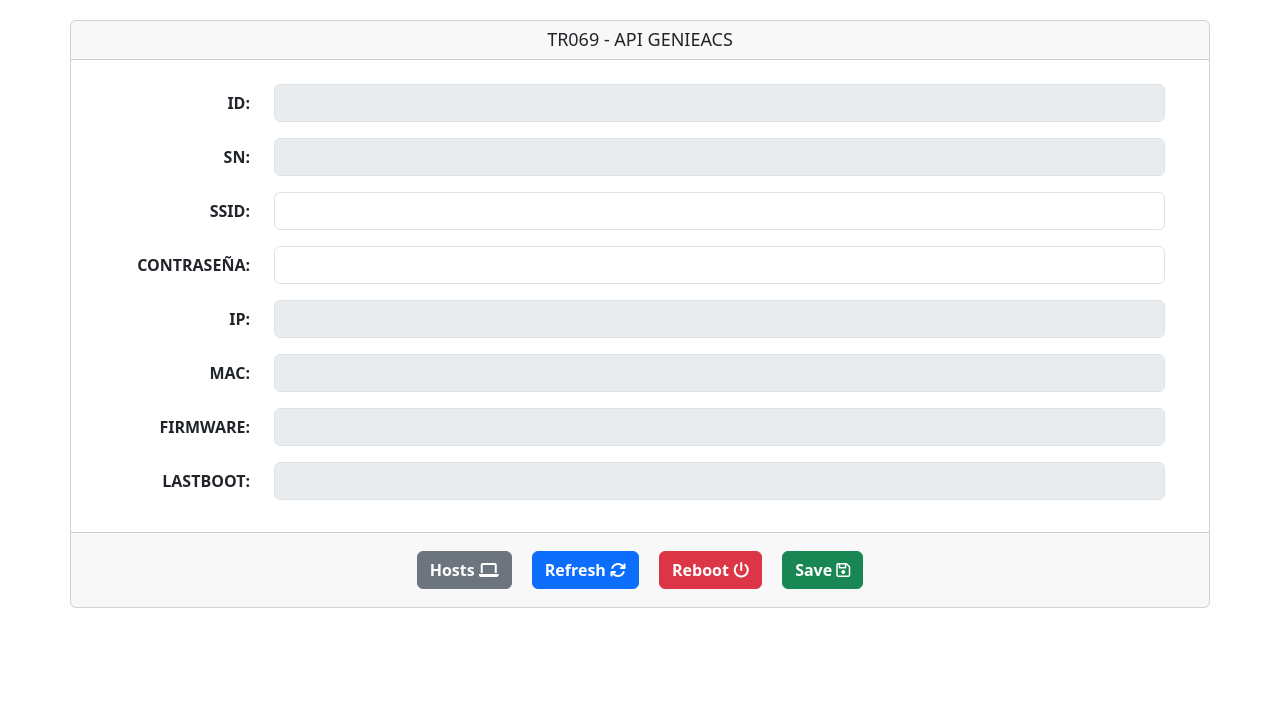
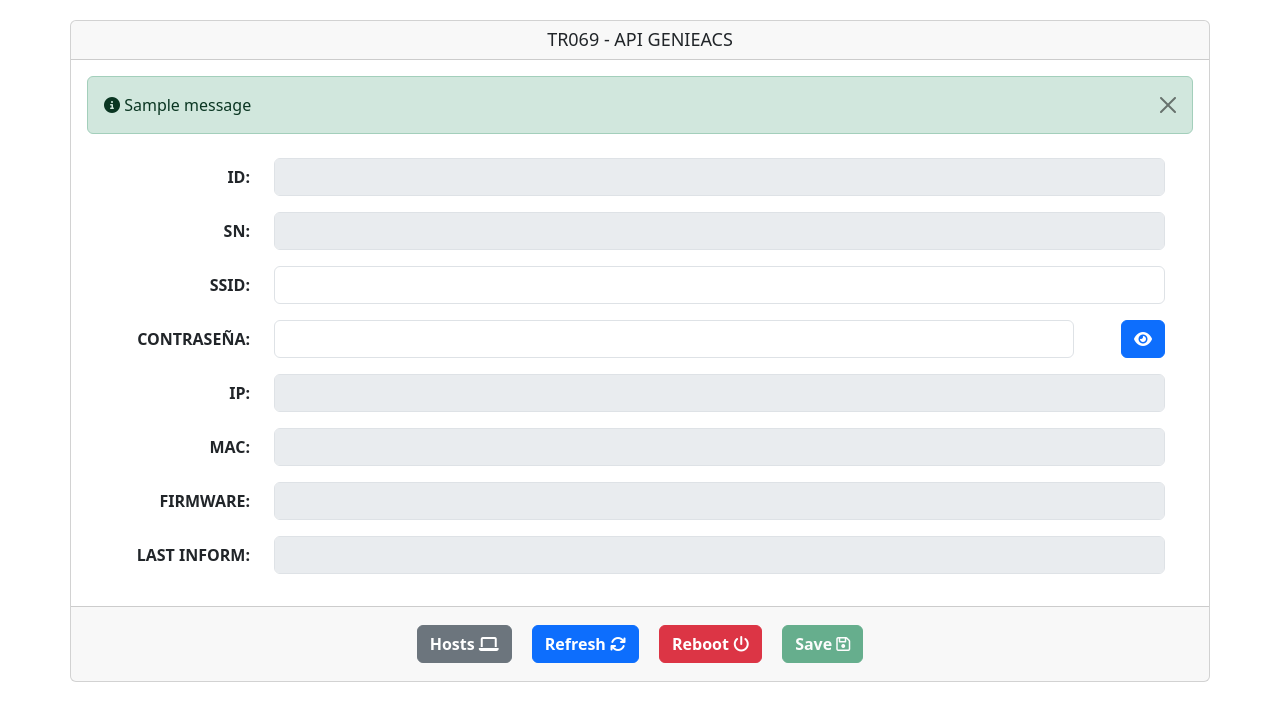
Before and after one commit to carlosSaul02/GenieAPI-FLASK, a Flask app: template templates/index.html in a window 1280 px wide. Shown: the part 56-777 px from the top of the page. Run offline with Flask 3, Linux system fonts and the light colour scheme; the template is opened without the code that fills it: values that come from a table or form of the project are taken from there, most other values are stand-ins (such as "Sample title", 1, 10 or a date in 2020); one stand-in notice (Sample message) is shown; some libraries are stand-ins or nearby versions.

Commit message:
5/4/2024

```diff
--- a/app.py
+++ b/app.py
@@ -1,4 +1,4 @@
-from flask import Flask, jsonify, redirect, render_template, request
+from flask import Flask, jsonify, redirect, render_template, request, flash
 from flask_wtf.csrf import CSRFProtect
 from validaciones import validar_ssid, validar_contrasena
 from inserciones import cambiar_contrasena_por_id, cambiar_ssid_por_id
@@ -68,19 +68,28 @@ def guardar_cambios():
 
     if "True" in ssid_valida:
         print("El SSID es válido.")
-        cambiar_ssid_por_id(device_id, ssid_dispositivo, ip_servidor, puerto_servidor)
+        exito_ssid = cambiar_ssid_por_id(device_id, ssid_dispositivo, ip_servidor, puerto_servidor)
+        if "True" in exito_ssid:
+            flash("SSID cambiado exitosamente.", "success")
+        else:
+            flash("Error cambiando SSID.", "danger")
 
     else:
         print("El SSID no es válido:", ssid_valida["False"])
-
+        flash("Error al cambiar SSID: " + ssid_valida["False"], "danger")
 
     #Validar y cambiar contrasena
     contrasena_valida = validar_contrasena(contrasena_dispositivo)
     if "True" in contrasena_valida:
         print("La contraseña es válida.")
-        cambiar_contrasena_por_id(device_id, contrasena_dispositivo, ip_servidor, puerto_servidor)
+        exito_contraseña = cambiar_contrasena_por_id(device_id, contrasena_dispositivo, ip_servidor, puerto_servidor)
+        if "True" in exito_contraseña:
+            flash("Contraseña cambiada exitosamente.", "success")
+        else:
+            flash("Error cambiando la contraseña.", "danger")
     else:
         print("La contraseña no es valida:", contrasena_valida["False"])
+        flash("Error al cambiar CONTRASEÑA: " + contrasena_valida["False"], "danger")
 
 
     return redirect('/')
--- a/forms.py
+++ b/forms.py
@@ -18,5 +18,5 @@ class tr069_form(FlaskForm):
     ip_dispositivo = StringField('IP:', validators=[DataRequired()])
     mac_dispositivo = StringField('MAC:', validators=[DataRequired()])
     firmware_dispositivo = StringField('FIRMWARE:', validators=[DataRequired()])
-    last_boot = StringField('LASTBOOT:', validators=[DataRequired()])
+    last_inform = StringField('LAST INFORM:', validators=[DataRequired()])
     submit = SubmitField('Guardar Cambios')
--- a/static/scripts.js
+++ b/static/scripts.js
@@ -1,7 +1,7 @@
+// CODIGO PARA ENVIAR METODO POST DEL BOTON DE REFRESH
 document.getElementById("btn_reiniciar").addEventListener("click", function () {
   // Mostrar el loader
   document.getElementById("loader").style.display = "block";
-
 
   var csrfToken = document.querySelector('input[name="csrf_token"]').value;
   // Realizar una solicitud POST al servidor Flask para reiniciar el dispositivo
@@ -9,7 +9,7 @@ document.getElementById("btn_reiniciar").addEventListener("click", function () {
     method: "POST",
     headers: {
       "Content-Type": "application/json",
-      "X-CSRFToken": csrfToken  // Incluir el token CSRF en los headers
+      "X-CSRFToken": csrfToken, // Incluir el token CSRF en los headers
     },
     body: JSON.stringify({}),
   })
@@ -33,8 +33,8 @@ document.getElementById("btn_reiniciar").addEventListener("click", function () {
     });
 });
 
+// CODIGO PARA ENVIAR METODO POST DEL BOTON DE REFRESH
 document.getElementById("btn_refresh").addEventListener("click", function () {
-
   // Mostrar el loader
   document.getElementById("loader").style.display = "block";
 
@@ -45,7 +45,7 @@ document.getElementById("btn_refresh").addEventListener("click", function () {
     method: "POST",
     headers: {
       "Content-Type": "application/json",
-      "X-CSRFToken": csrfToken  // Incluir el token CSRF en los headers
+      "X-CSRFToken": csrfToken, // Incluir el token CSRF en los headers
     },
     body: JSON.stringify({}),
   })
@@ -69,10 +69,10 @@ document.getElementById("btn_refresh").addEventListener("click", function () {
     });
 });
 
-
-
 // Función para validar el SSID en tiempo real
- document.getElementById("ssid_dispositivo").addEventListener("input", function () {
+document
+  .getElementById("ssid_dispositivo")
+  .addEventListener("input", function () {
     var ssid = this.value;
     var ssidError = document.getElementById("ssidError");
 
@@ -86,24 +86,30 @@ document.getElementById("btn_refresh").addEventListener("click", function () {
   });
 
 // Función para validar la contraseña en tiempo real
-document.getElementById("contrasena_dispositivo").addEventListener("input", function () {
+document
+  .getElementById("contrasena_dispositivo")
+  .addEventListener("input", function () {
     var contrasena = this.value;
     var contrasenaError = document.getElementById("contrasenaError");
 
     if (contrasena.length < 8) {
-      contrasenaError.innerText = "La contraseña debe tener al menos 8 caracteres.";
+      contrasenaError.innerText =
+        "La contraseña debe tener al menos 8 caracteres.";
     } else if (contrasena.length > 64) {
-      contrasenaError.innerText = "La contraseña debe tener un máximo de 64 caracteres.";
+      contrasenaError.innerText =
+        "La contraseña debe tener un máximo de 64 caracteres.";
     } else if (contrasena.includes(" ")) {
-      contrasenaError.innerText = "La contraseña no puede contener espacios en blanco.";
+      contrasenaError.innerText =
+        "La contraseña no puede contener espacios en blanco.";
     } else if (!/^[a-zA-Z0-9]*$/.test(contrasena)) {
-      contrasenaError.innerText = "La contraseña no puede contener caracteres especiales.";
+      contrasenaError.innerText =
+        "La contraseña no puede contener caracteres especiales.";
     } else {
       contrasenaError.innerText = ""; // Limpiar mensaje de error si es válido
     }
   });
 
-
+// CODIGO PARA ENVIAR POR METODO POST EL FORMULARIO A TRAVES DEL BOTON DE GUARDAR
 document.getElementById("btn_guardar").addEventListener("click", function () {
   // Validar SSID
   var ssid = document.getElementById("ssid_dispositivo").value;
@@ -144,7 +150,41 @@ document.getElementById("btn_guardar").addEventListener("click", function () {
   // Obtener el formulario por su ID
   var form = document.getElementById("tr069_form");
 
+  // Mostrar el loader
+  document.getElementById("loader").style.display = "block";
+
   // Enviar el formulario cuando se haga clic en el botón
   form.submit();
-  alert("SSID y Contraseña aceptados.")
 });
+
+// CODIGO PARA HABILITAR O DESHABILITAR VER CONTRASEÑA
+const togglePassword = document.getElementById("togglePassword");
+const passwordField = document.getElementById("contrasena_dispositivo");
+
+togglePassword.addEventListener("click", function () {
+  const fieldType = passwordField.getAttribute("type");
+  if (fieldType === "password") {
+    passwordField.setAttribute("type", "text");
+    togglePassword.innerHTML = '<i class="fa-solid fa-eye-slash"></i>';
+  } else {
+    passwordField.setAttribute("type", "password");
+    togglePassword.innerHTML = '<i class="fa-solid fa-eye"></i>';
+  }
+});
+
+// CODIGO PARA HABILITAR EL BOTON SAVE CUANDO HAY UN CAMBIO EN SSID O CONTRASEÑA
+const ssidInput = document.getElementById("ssid_dispositivo");
+const contrasenaInput = document.getElementById("contrasena_dispositivo");
+const guardarBtn = document.getElementById("btn_guardar");
+
+ssidInput.addEventListener("input", function () {
+  ssidInput.disabled = false;
+  ssidInput.focus();
+  guardarBtn.disabled = false;
+});
+
+contrasenaInput.addEventListener("input", function () {
+  contrasenaInput.disabled = false;
+  contrasenaInput.focus();
+  guardarBtn.disabled = false;
+});
--- a/templates/index.html
+++ b/templates/index.html
@@ -3,12 +3,12 @@
   <head>
     <meta charset="UTF-8" />
     <meta name="viewport" content="width=device-width, initial-scale=1.0" />
-    <link rel="shortcut ico" href="/static/img/modemrouter_102164.ico" />
     <title>TR069 - API GENIEACS</title>
 
     <link href="https://cdn.jsdelivr.net/npm/bootstrap@5.3.3/dist/css/bootstrap.min.css" rel="stylesheet" integrity="sha384-QWTKZyjpPEjISv5WaRU9OFeRpok6YctnYmDr5pNlyT2bRjXh0JMhjY6hW+ALEwIH" crossorigin="anonymous"/>
     <script src="https://kit.fontawesome.com/aca491054d.js" crossorigin="anonymous"></script>
     <link rel="stylesheet" href="/static/styles.css" />
+
   </head>
 
   <body>
@@ -49,6 +49,20 @@
         </div>
         <div id="mensajeAlerta"></div>
         <div class="card-body text-end">
+
+          <!--Condicion que revisa los flashes enviados desde backend e itera sobre ellos-->
+          {% with messages = get_flashed_messages(with_categories=true) %}
+            {% if messages %}
+              {% for category, message in messages %}
+              <div class="alert alert-{{ category }} alert-dismissible fade show text-start" role="alert">
+                <i class="fa-solid fa-circle-info"></i>
+                {{ message }}
+                <button type="button" class="btn-close" data-bs-dismiss="alert" aria-label="Close"></button>
+              </div>
+              {% endfor %}
+            {% endif %}
+          {% endwith %}
+
           <br />
 
           <form id="tr069_form" class="row g-3" action="/guardar_cambios" method="POST">
@@ -73,17 +87,26 @@
                 {{ form.ssid_dispositivo.label(class="col-sm-2 col-form-label", style="font-weight: bold") }}
                 <div class="col-sm-10">
                     {{ form.ssid_dispositivo(class="form-control", id="ssid_dispositivo", value=info_dispositivo['ssid_dispositivo']) }}
-                    <div class="text-center" id="ssidError" style="color: red"></div>
                 </div>
+                <div class="text-center" id="ssidError" style="color: red"></div>
             </div>
 
             <div class="row mb-3">
-                {{ form.contrasena_dispositivo.label(class="col-sm-2 col-form-label", style="font-weight: bold") }}
-                <div class="col-sm-10">
-                    {{ form.contrasena_dispositivo(class="form-control", id="contrasena_dispositivo", value=info_dispositivo['contrasena_dispositivo']) }}
-                    <div class="text-center" id="contrasenaError" style="color: red"></div>
-                </div>
+              {{ form.contrasena_dispositivo.label(class="col-sm-2 col-form-label", style="font-weight: bold") }}
+              <div class="col-sm-9">
+                  {{ form.contrasena_dispositivo(class="form-control", id="contrasena_dispositivo", type="password", value=info_dispositivo['contrasena_dispositivo']) }}
+              </div>
+              <div class="col-sm-1">
+                <button type="button" class="btn btn-primary" id="togglePassword">
+                  <i class="fa-solid fa-eye" id="toggleIcon"></i>
+                </button>
+              </div>
+
+              <div class="text-center" id="contrasenaError" style="color: red"></div>
+
             </div>
+
+
 
             <div class="row mb-3">
                 {{ form.ip_dispositivo.label(class="col-sm-2 col-form-label", style="font-weight: bold") }}
@@ -107,13 +130,14 @@
             </div>
 
             <div class="row mb-3">
-                {{ form.last_boot.label(class="col-sm-2 col-form-label", style="font-weight: bold") }}
+                {{ form.last_inform.label(class="col-sm-2 col-form-label", style="font-weight: bold") }}
                 <div class="col-sm-10">
-                    {{ form.last_boot(class="form-control", disabled=True, value=info_dispositivo['last_boot']) }}
+                    {{ form.last_inform(class="form-control", disabled=True, value=info_dispositivo['_lastBoot']) }}
                 </div>
             </div>
 
         </form>
+
 
 
         </div>
@@ -139,7 +163,7 @@
             </button>
           </div>
           <div>
-            <button id="btn_guardar" class="btn btn-success">
+            <button id="btn_guardar" class="btn btn-success" disabled="True">
               <strong>Save</strong>
               <i class="fa-sharp fa-regular fa-floppy-disk"></i>
             </button>
@@ -192,8 +216,10 @@
   </body>
 
 
-
+  <!---->
   <script src="https://cdn.jsdelivr.net/npm/bootstrap@5.3.3/dist/js/bootstrap.bundle.min.js" integrity="sha384-YvpcrYf0tY3lHB60NNkmXc5s9fDVZLESaAA55NDzOxhy9GkcIdslK1eN7N6jIeHz" crossorigin="anonymous"></script>
 
+
+  <!--Archivo scrpts.js-->
   <script src="/static/scripts.js"></script>
 </html>
```
Also changed, not shown: consultas.py (+23 -23 lines), inserciones.py (+6 -2 lines), static/img/modemrouter_102164.ico (deleted). Lines whose indentation alone changed are shown as unchanged.
